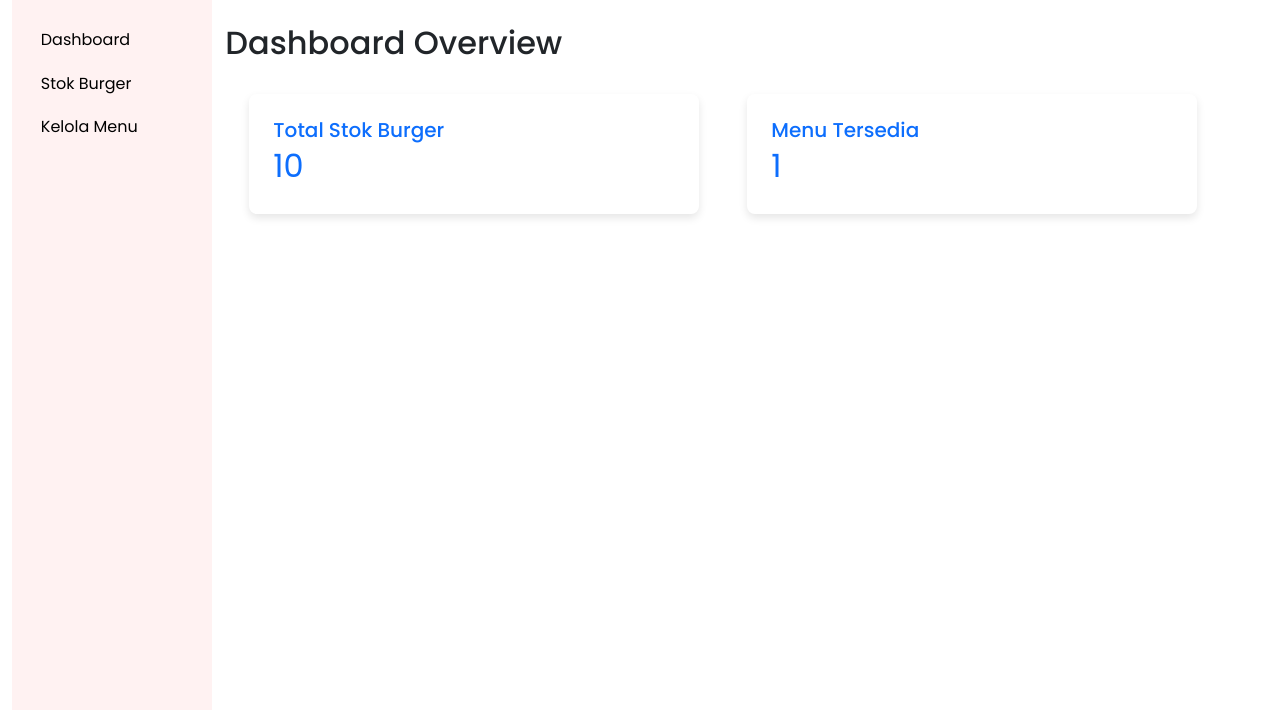
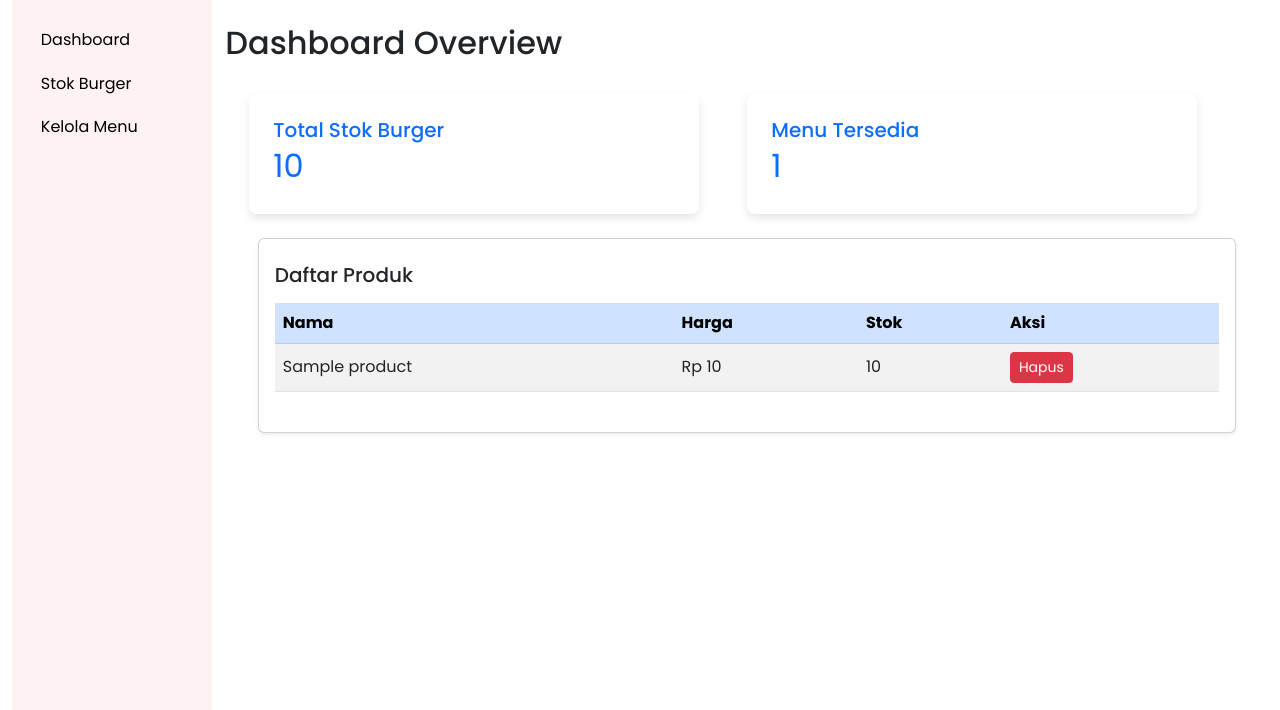
Before and after one commit to Hanung-Satya/Fast-Bite, a PHP site: page /admin/dashboard.php in a window 1280 px wide. Shown: the part 90-800 px from the top of the page. Run offline with PHP 8.4, Linux system fonts and the light colour scheme; the visitor is signed in with stand-in values (Sample User, id 1); tables that the repository leaves empty or names only in its code hold one stand-in row (values such as "Sample post").

Commit message:
Editing Sidebar and Dashboard

```diff
--- a/admin/dashboard.php
+++ b/admin/dashboard.php
@@ -65,7 +65,45 @@ if (!isset($_SESSION['user_id']) || $_SESSION['role'] !== 'admin') {
                         </div>
                     </div>
 
-
+                    <div class="card p-3 shadow-sm col-11 mx-auto py-4">
+                        <h5 class="mb-3">Daftar Produk</h5>
+                        <div class="table-responsive">
+                            <table class="table table-striped table-hover align-middle">
+                                <thead class="table-primary">
+                                    <tr>
+                                        <th>Nama</th>
+                                        <th>Harga</th>
+                                        <th>Stok</th>
+                                        <th>Aksi</th>
+                                    </tr>
+                                </thead>
+                                <tbody>
+                                    <?php
+                                    $result = $conn->query("SELECT * FROM products ORDER BY id DESC");
+                                    if ($result->num_rows > 0) {
+                                        while ($row = $result->fetch_assoc()) {
+                                            echo "
+                                            <tr>
+                                                <td>{$row['name']}</td>
+                                                <td>Rp " . number_format($row['price'], 0, ',', '.') . "</td>
+                                                <td>{$row['stock']}</td>
+                                                <td>
+                                                <a href='?delete={$row['id']}'
+                                                    class='btn btn-danger btn-sm'
+                                                    onclick=\"return confirm('Yakin hapus produk ini?');\">
+                                                    Hapus
+                                                </a>
+                                                </td>
+                                            </tr>";
+                                        }
+                                    } else {
+                                        echo "<tr><td colspan='5' class='text-center'>Belum ada produk</td></tr>";
+                                    }
+                                    ?>
+                                </tbody>
+                            </table>
+                        </div>
+                    </div>
                 </div>
             </main>
         </div>
--- a/partials/sidebar.php
+++ b/partials/sidebar.php
@@ -7,9 +7,9 @@ if (session_status() == PHP_SESSION_NONE) {
 <nav class="col-md-2 d-none d-md-block sidebar">
     <div class="sidebar-container position-sticky">
         <ul class="nav-links nav flex-column">
-            <li><a class="sidebar-nav" href="#dashboard">Dashboard</a></li>
-            <li><a class="sidebar-nav" href="#stok">Stok Burger</a></li>
-            <li><a class="sidebar-nav" href="kelola-menu">Kelola Menu</a></li>
+            <li><a class="sidebar-nav" href="../admin/dashboard.php">Dashboard</a></li>
+            <li><a class="sidebar-nav" href="../admin/dashboard.php">Stok Burger</a></li>
+            <li><a class="sidebar-nav" href="../admin/manage-product.php">Kelola Menu</a></li>
         </ul>
     </div>
 </nav>
```
